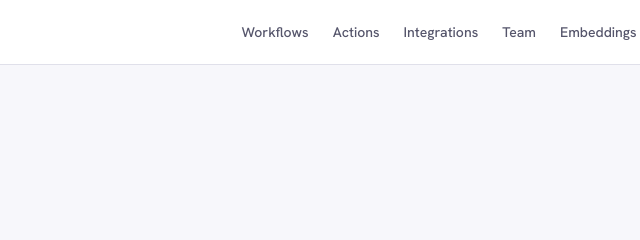
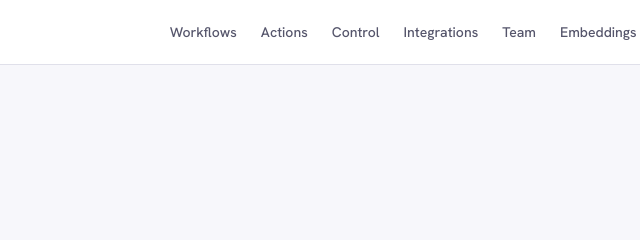
Before and after one commit to Mateos-ai/product_landing-page, an Astro site: page / in a window 1280 px wide. Shown: the top 240 px of the page, 297-937 px from the left. Built offline with nearby package versions, Linux system fonts and the light colour scheme; Astro itself is replaced by a stand-in of ours; no server answers.

Commit message:
Add Control link to navbar
Co-Authored-By: Claude Sonnet 4.6 <noreply@anthropic.com>

```diff
--- a/src/pages/index.astro
+++ b/src/pages/index.astro
@@ -172,6 +172,7 @@ const teamLogos = [
         <nav class="nav-links" id="nav-links">
           <a href="#workflow">Workflows</a>
           <a href="#just-ask">Actions</a>
+          <a href="#control">Control</a>
           <a href="#integrations">Integrations</a>
           <a href="#team">Team</a>
           <a href="#agents">Embeddings</a>
```
